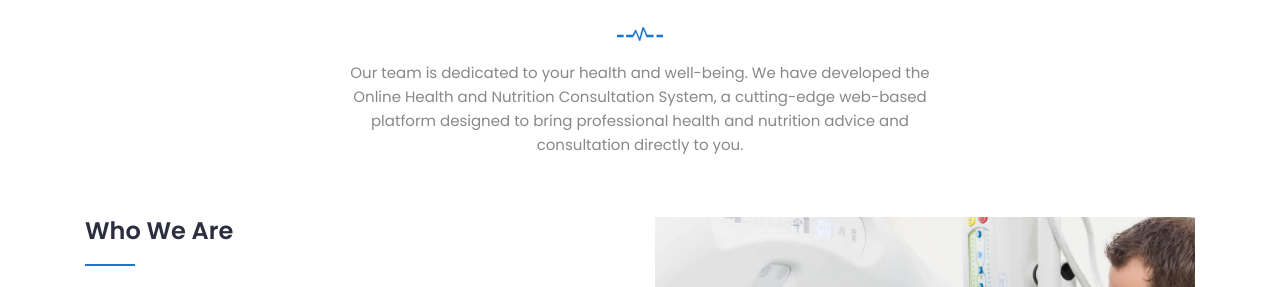
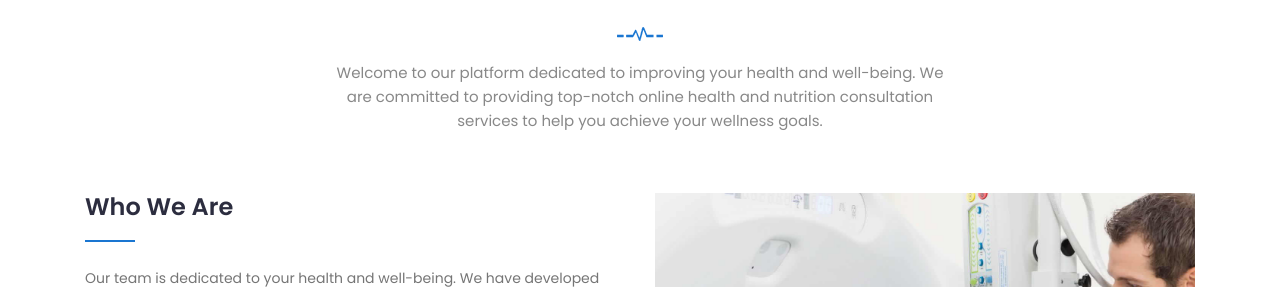
Before and after one commit to solletivivek/mediplus-lite, a plain HTML site: page index.html in a window 1280 px wide. Shown: the part 1964-2251 px from the top of the page. Drawn offline with Linux system fonts and the light colour scheme; a script that the page names is missing.

Commit message:
jhgkjjkdgfj

```diff
--- a/index.html
+++ b/index.html
@@ -409,9 +409,8 @@ sample -->
 						<div class="section-title">
 							<h2>We Offer Different Services To Improve Your Health</h2>
 							<img src="img/section-img.png" alt="#">
-							<p>Our team is dedicated to your health and well-being. We have developed the Online Health and Nutrition
-								Consultation System, a cutting-edge web-based platform designed to bring professional health and nutrition
-								advice and consultation directly to you. </p>
+							<p>Welcome to our platform dedicated to improving your health and well-being. We are committed to providing
+								 top-notch online health and nutrition consultation services to help you achieve your wellness goals. </p>
 						</div>
 					</div>
 				</div>
```
